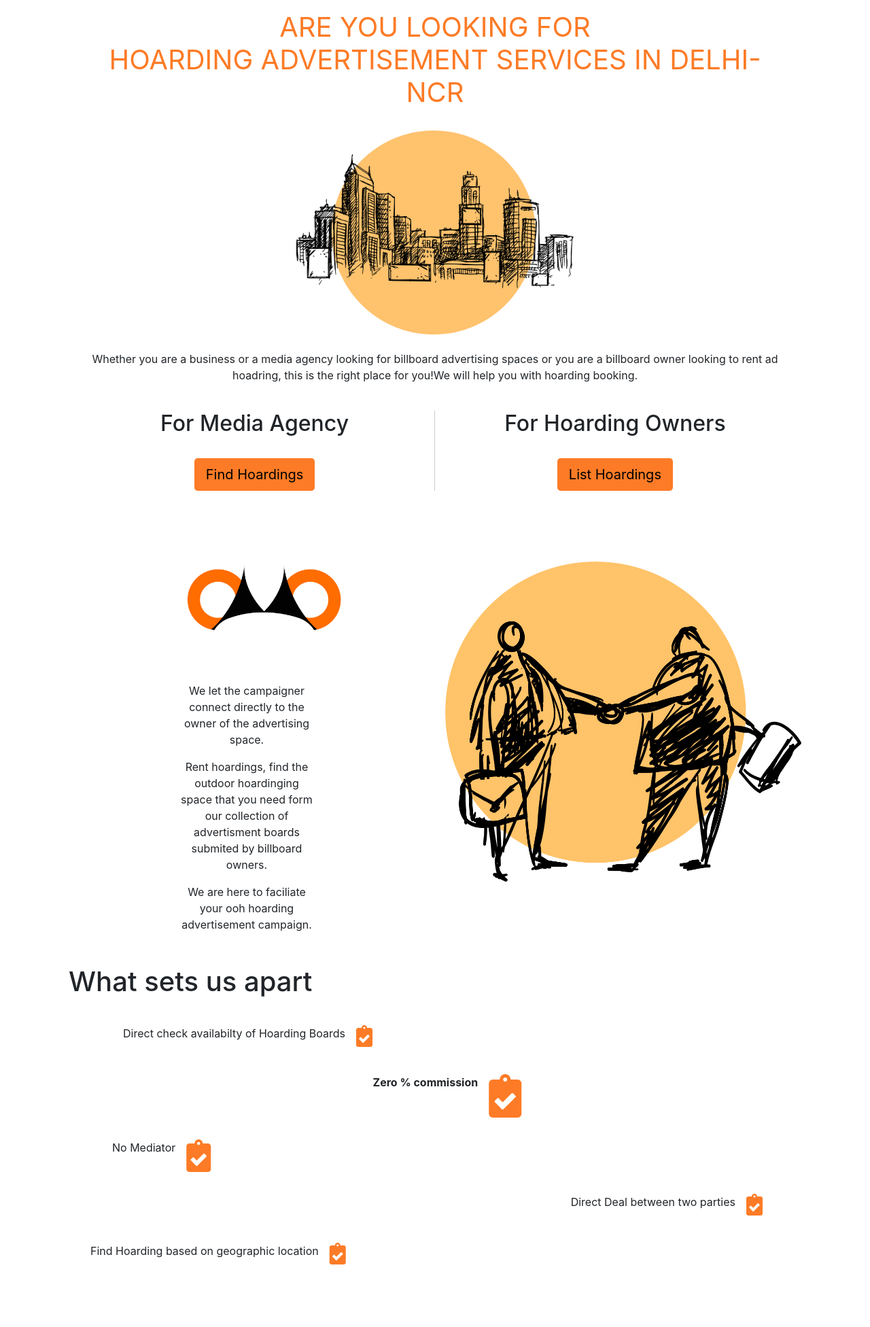
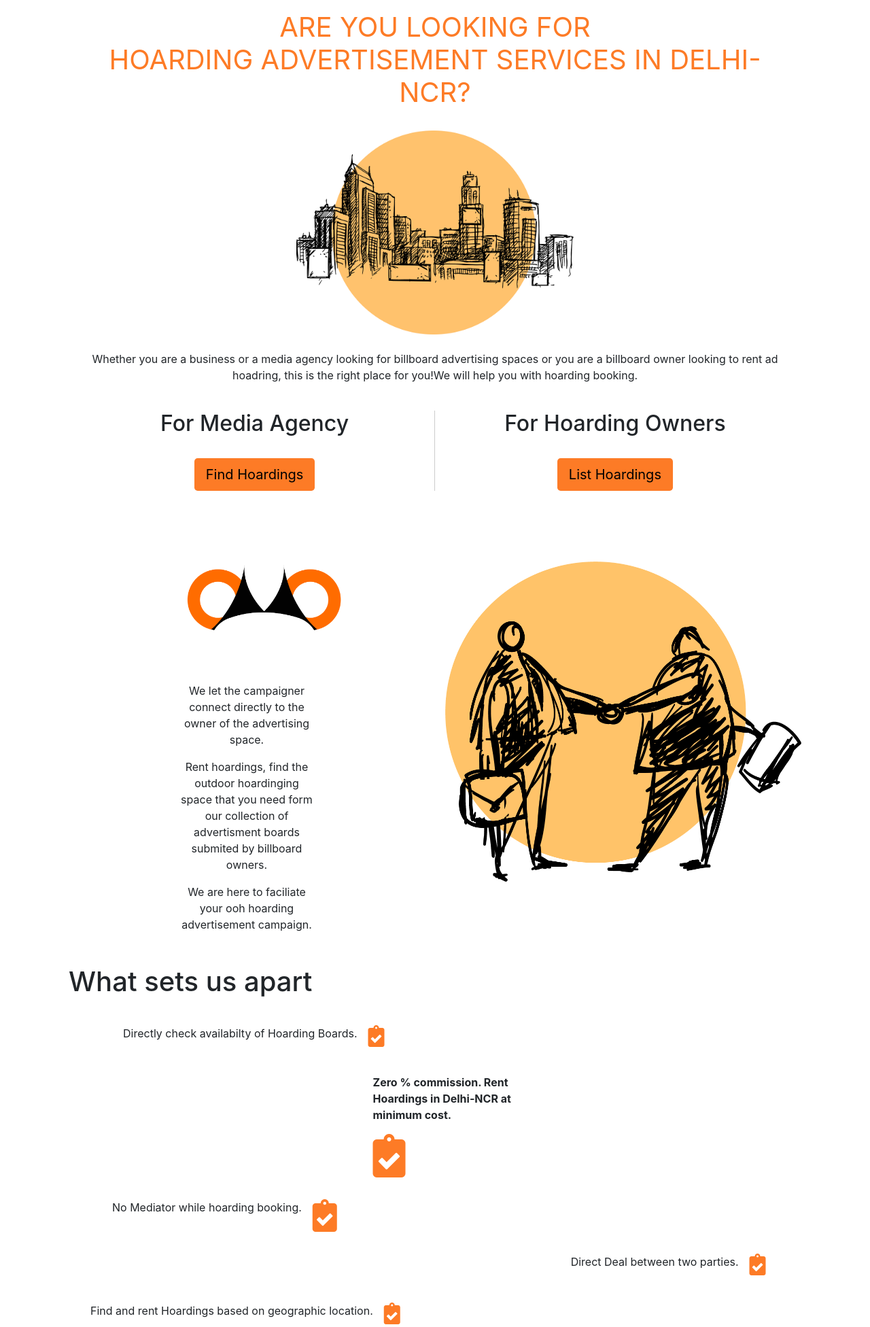
Before and after one commit to coderpen-me/omoads-frontend, a Django app: page /landingpage/ in a window 1280 px wide. Shown: the top 1952 px of the page at 68% size. Run offline with Django 3.2, Linux system fonts and the light colour scheme; parts of the project's set-up code (start-up, migrations or seed data) failed here and were passed over; some libraries are stand-ins or nearby versions.

Commit message:
landingpage.html

```diff
--- a/ecommerce/templates/landing.html
+++ b/ecommerce/templates/landing.html
@@ -34,7 +34,7 @@
 
                 <div class="jumbotron" style="background: #fff;">
                     <h1 class="icon-color" style="font-weight: lighter;"><b>ARE YOU LOOKING FOR <br>
-                        HOARDING ADVERTISEMENT SERVICES IN DELHI-NCR</b></h1><br>
+                        HOARDING ADVERTISEMENT SERVICES IN DELHI-NCR?</b></h1><br>
                     <img src="{% static 'img/images' %}/IMG_4502.PNG" class="ln2-img1" />
                     <br><br>
                     <p>Whether you are a business or a media agency  looking  for billboard advertising spaces or you are a
@@ -100,35 +100,35 @@
                         </div>
                         <div class="row">
                                 <div class="col-md-12" style="margin-top:2em;margin-left:5em;">
-                                    <p style="float:left; margin-right: 1em;">Direct check availabilty of Hoarding Boards</p>
+                                    <p style="float:left; margin-right: 1em;">Directly check availabilty of Hoarding Boards.</p>
                                     <i class="fas fa-clipboard-check fa fa-2x icon-color" ></i>
                                 </div>
 
                         </div>
                         <div class="row justify-content-center">
                                 <div class="col-md-3" style="margin-top:2em;margin-left:4em;">
-                                    <p style="float:left; margin-right: 1em;"><b>Zero % commission</b></p>
+                                    <p style="float:left; margin-right: 1em;"><b>Zero % commission. Rent Hoardings in Delhi-NCR at minimum cost.</b></p>
                                     <i class="fas fa-clipboard-check fa fa-4x icon-color" ></i>
                                 </div>
 
                         </div>
                         <div class="row justify-content-start">
                                 <div class="col-md-4" style="margin-top:2em;margin-left:4em;">
-                                    <p style="float:left; margin-right: 1em;">No Mediator </p>
+                                    <p style="float:left; margin-right: 1em;">No Mediator while hoarding booking. </p>
                                     <i class="fas fa-clipboard-check fa fa-3x icon-color" ></i>
                                 </div>
 
                         </div>
                         <div class="row justify-content-end">
                                 <div class="col-md-4" style="margin-top:2em;">
-                                    <p style="float:left; margin-right: 1em;">Direct Deal between two parties</p>
+                                    <p style="float:left; margin-right: 1em;">Direct Deal between two parties.</p>
                                     <i class="fas fa-clipboard-check fa fa-2x icon-color" ></i>
                                 </div>
 
                         </div>
                         <div class="row justify-content-start">
                                 <div class="col-md-7" style="margin-top:2em;margin-left:2em;">
-                                    <p style="float:left; margin-right: 1em;">Find Hoarding based on geographic location</p>
+                                    <p style="float:left; margin-right: 1em;">Find and rent Hoardings based on geographic location.</p>
                                     <i class="fas fa-clipboard-check fa fa-2x icon-color" ></i>
                                 </div>
 
```
